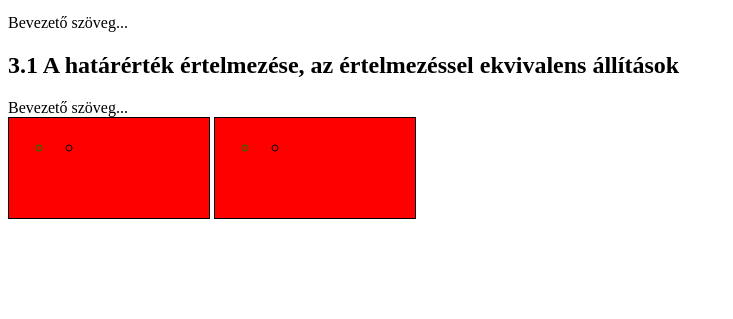
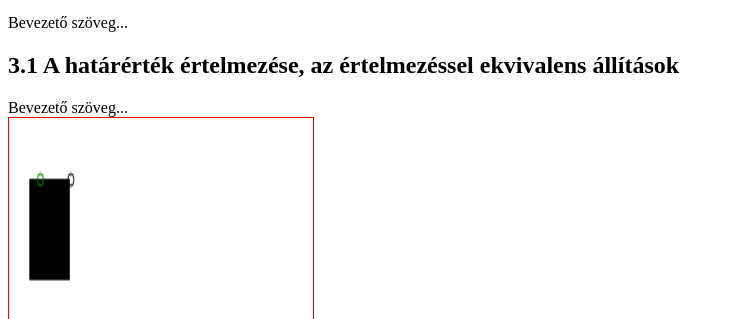
Before and after one commit to szledan/matematika-xi-m1, a plain HTML site: page pages/3_valos-valtozos-valos-fuggvenyek-hatarerteke.html in a window 1280 px wide. Shown: the part 185-504 px from the top of the page, without its empty margins (0-733 px from the left). Drawn offline with Linux system fonts and the light colour scheme; files that its build step writes are made by us from their sources.

Commit message:
Fix canvases

```diff
--- a/CSS/style.css
+++ b/CSS/style.css
@@ -48,3 +48,28 @@ nav.toc::before {
 nav.toc::after {
     counter-reset: toc_section 0;
 }
+
+object._graph {
+    border:1px solid #ff0000;
+    position: absolute;
+    padding: 2px;
+    width: 300px;
+    height: 300px;
+    resize: both;
+    overflow: auto;
+    align-items: center;
+}
+
+canvas {
+    resize: both;
+    width: 100%;
+    height: 100%;
+}
+canvas._layer0 {
+    position: absolute; left: 0; top: 0;
+}
+canvas._layer1 {
+    position: absolute; left: 0; top: 0;
+    border:1px solid #000000;
+    background-color: transparent;
+}
--- a/js/graph.js
+++ b/js/graph.js
@@ -1,44 +1,52 @@
-// When true, moving the mouse draws on the canvas
+//// UTILS /////////////////////////////////////////////////////////////////////
 
-//var canvases = document.getElementsByClassName("_graph");
+class Log {
+    constructor() {}
+    static i(s) { console.log("[INFO] " + s); }
+    static d(s) { console.debug("[DEBUG] " + s); }
+    static e(s) { console.error("[ERROR] " + s); }
 
-function logi(s) { console.log("[INFO] " + s); }
-function logd(s) { console.debug("[DEBUG] " + s); }
-function loge(s) { console.error("[ERROR] " + s); }
+}
+
+function setCursorByID(id, cursorStyle)
+{
+    var elem;
+    if (document.getElementById && (elem=document.getElementById(id)) ) {
+        if (elem.style) {
+            elem.style.cursor=cursorStyle;
+        }
+    }
+}
+
+//// CONFIG ////////////////////////////////////////////////////////////////////
 
 class Config {
-    constructor()
-    {}
+    constructor() {}
 
-    static bgcolor = 'red';
+    static bgcolor = 'white';
 }
 
+//// POINT /////////////////////////////////////////////////////////////////////
+
 class Point {
-    constructor(x, y) {
+    constructor(x, y)
+    {
         this.x = x;
         this.y = y;
     }
 
-    get length() {
-        return Math.sqrt(this.x * this.x + this.y * this.y);
-    }
-
-    dist(p) {
-        return new Point(p.x - this.x, p.y - this.y)
-    }
-
-    add(p) {
-        return new Point(p.x + this.x, p.y + this.y)
-    }
-
-    inv(p) {
-        return new Point(-this.x, -this.y)
-    }
+    get length() { return Math.sqrt(this.x * this.x + this.y * this.y); }
+    dist(p) { return new Point(p.x - this.x, p.y - this.y) }
+    add(p) { return new Point(p.x + this.x, p.y + this.y) }
+    inv(p) { return new Point(-this.x, -this.y) }
 }
 
+//// NODE //////////////////////////////////////////////////////////////////////
+
 class Node {
-    constructor(context, p) {
-        this.ctx = context;
+    constructor(p)
+    {
+        this.ctx = null;
         this._p = p;
         this.p = p;
         this.r = 3;
@@ -46,14 +54,9 @@ class Node {
         this.isCatched = false;
     }
 
-    setColor(color) {
-        this.color = color;
-        return this;
-    }
-    setPos(p) {
-        this.p = p;
-        return this;
-    }
+    setContext(context) { this.ctx = context; return this; }
+    setColor(color) { this.color = color; return this; }
+    setPos(p) { this.p = p; return this; }
 
     hittest(p)
     {
@@ -68,13 +71,15 @@ class Node {
         return res;
     }
 
-    move(p) {
+    move(p)
+    {
         this.eraseNode();
         this.setPos(p);
         this.drawNode();
     }
 
-    drawNode() {
+    drawNode()
+    {
         this.ctx.beginPath();
         this.ctx.strokeStyle = this.color;
         this.ctx.lineWidth = 1;
@@ -83,39 +88,40 @@ class Node {
         return this;
     }
 
-    eraseNode() {
-        this.ctx.beginPath();
-        this.ctx.strokeStyle = Config.bgcolor;
-        this.ctx.lineWidth = 3;
-        this.ctx.arc(this.p.x, this.p.y, this.r, 0, 2 * Math.PI);
-        this.ctx.stroke();
+    eraseNode()
+    {
+        let d = this.r + 2;
+        this.ctx.clearRect(this.p.x - d, this.p.y - d, 2 * d, 2 * d);
     }
 }
 
-function setCursorByID(id, cursorStyle) {
- var elem;
- if (document.getElementById &&
-    (elem=document.getElementById(id)) ) {
-  if (elem.style) elem.style.cursor=cursorStyle;
- }
-}
+//// GRAPH /////////////////////////////////////////////////////////////////////
 
 class Graph {
-    constructor(canvas) {
-        this.id = canvas.id;
-        this.ctx = canvas.getContext('2d');
+    constructor(div)
+    {
+        this.id = div.id;
+        var back_canvas = div.getElementsByClassName("_layer0")[0];
+        var front_canvas = div.getElementsByClassName("_layer1")[0];
+        this.b_ctx = back_canvas.getContext('2d');
+        this.f_ctx = front_canvas.getContext('2d');
         this.origo = new Point(0, 0);
+        this.nodes = [];
 
-        this.ctx.fillStyle = Config.bgcolor;
-        this.ctx.fillRect(0, 0, canvas.width, canvas.height);
-
-        this.nodes = [
-            new Node(this.ctx, new Point(60, 30)).setColor('black').drawNode(),
-            new Node(this.ctx, new Point(30, 30)).setColor('green').drawNode()
-        ];
+        this.f_ctx.clearRect(0, 0, front_canvas.width, front_canvas.height);
+        this.b_ctx.clearRect(0, 0, back_canvas.width, back_canvas.height);
+this.b_ctx.fillRect(20, 30, 40, 50);
 
         this.mousedown = [0, 0, 0];
-        canvas.addEventListener('mousedown', e => {
+        div.addEventListener('resize', e => {
+                                 back_canvas.width = div.innerWidth;
+                                 back_canvas.height = div.innerWidth;
+                                 front_canvas.width = div.innerHeight;
+                                 front_canvas.height = div.innerHeight;
+}, false);
+
+
+        front_canvas.addEventListener('mousedown', e => {
             let isBackGround = true;
             this.mousedown[e.button] = 1;
             let p = new Point(e.offsetX, e.offsetY);
@@ -132,7 +138,7 @@ class Graph {
             }
         });
 
-        canvas.addEventListener('mousemove', e => {
+        front_canvas.addEventListener('mousemove', e => {
             let p = new Point(e.offsetX, e.offsetY);
             for (let node of this.nodes) {
                 let test = node.isCatched ? 2 : node.hittest(p);
@@ -150,7 +156,7 @@ class Graph {
             }
         });
 
-        canvas.addEventListener('mouseup', e => {
+        front_canvas.addEventListener('mouseup', e => {
             this.mousedown[e.button] = 0;
             let isBackGround = true;
             for (let node of this.nodes) {
@@ -164,13 +170,39 @@ class Graph {
             }
         });
 
-        logd(this.id + " is ready!")
+        Log.d(this.id + " is ready!")
+    }
+
+    addNode(node)
+    {
+        node.setContext(this.f_ctx);
+        node.drawNode();
+        this.nodes.push(node);
     }
 }
 
-var canvases = document.getElementsByTagName("CANVAS");
+//// MAIN //////////////////////////////////////////////////////////////////////
+
 let graphs = [];
-for (let canvas of canvases)
+function loadGraphs()
 {
-    graphs.push(new Graph(canvas));
+    var elements = document.getElementsByClassName("_graph");
+    for (let div of elements)
+    {
+        //Log.i(canvas.getElementsByClassName("_back").length);
+        graph = new Graph(div);
+        graph.addNode(new Node(new Point(30, 30)).setColor('green'));
+        graph.addNode(new Node(new Point(60, 30)).setColor('black'));
+        graphs.push(graph);
+    }
 }
+
+loadGraphs();
+
+function graph_1()
+{
+}
+
+function graph_2()
+{
+}
--- a/pages/3_valos-valtozos-valos-fuggvenyek-hatarerteke.html
+++ b/pages/3_valos-valtozos-valos-fuggvenyek-hatarerteke.html
@@ -5,7 +5,7 @@
     <title>Valós változós valós függvények határértéke</title>
     <link rel="stylesheet" href="../CSS/latex-css/style.css" />
     <link rel="stylesheet" href="../CSS/style.css" />
-    <script id="Config-script" async src="../js/config.js"></script>
+    <script id="Config-script" async src="../js/mathjax-config.js"></script>
     <script id="MathJax-script" async src="../mathjax/es5/tex-chtml.js"></script>
     <style>
 
@@ -40,10 +40,10 @@
       <div>
       </div>
       <div>
-        <canvas class="_graph" id="_graph_1" width="200" height="100" style="border:1px solid #000000;">
-        </canvas>
-        <canvas class="_graph" id="_graph_2" width="200" height="100" style="border:1px solid #000000;">
-        </canvas>
+        <object class="_graph" id="_graph_1">
+          <canvas class="_layer0" style="z-index: 0;"></canvas>
+          <canvas class="_layer1" style="z-index: 1;"></canvas>
+        </object>
       </div>
     </div>
 
```
Also changed, not shown: index.html (+1 -1 lines), pages/1_valos-szamok.html (+1 -1 lines), pages/2_valos-szamsorozatok.html (+1 -1 lines), js/mathjax-config.js (renamed from js/config.js).
